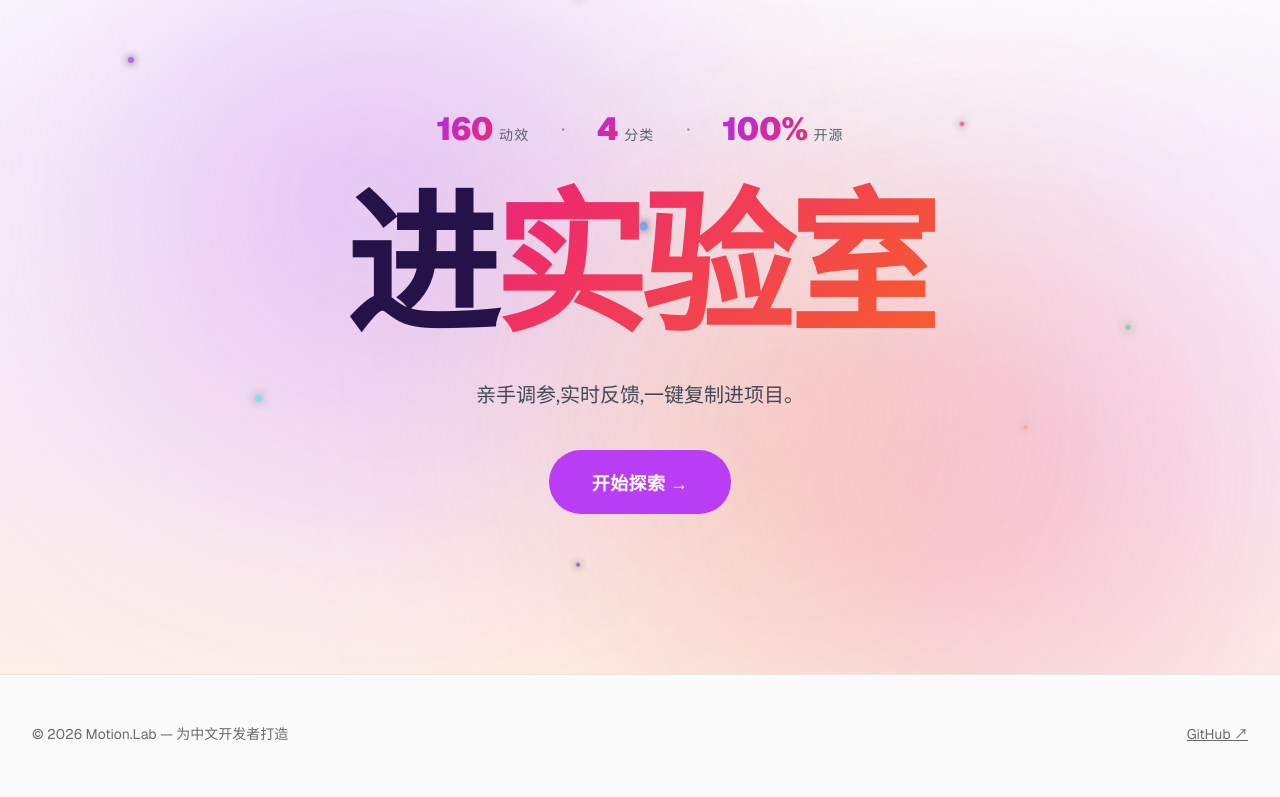
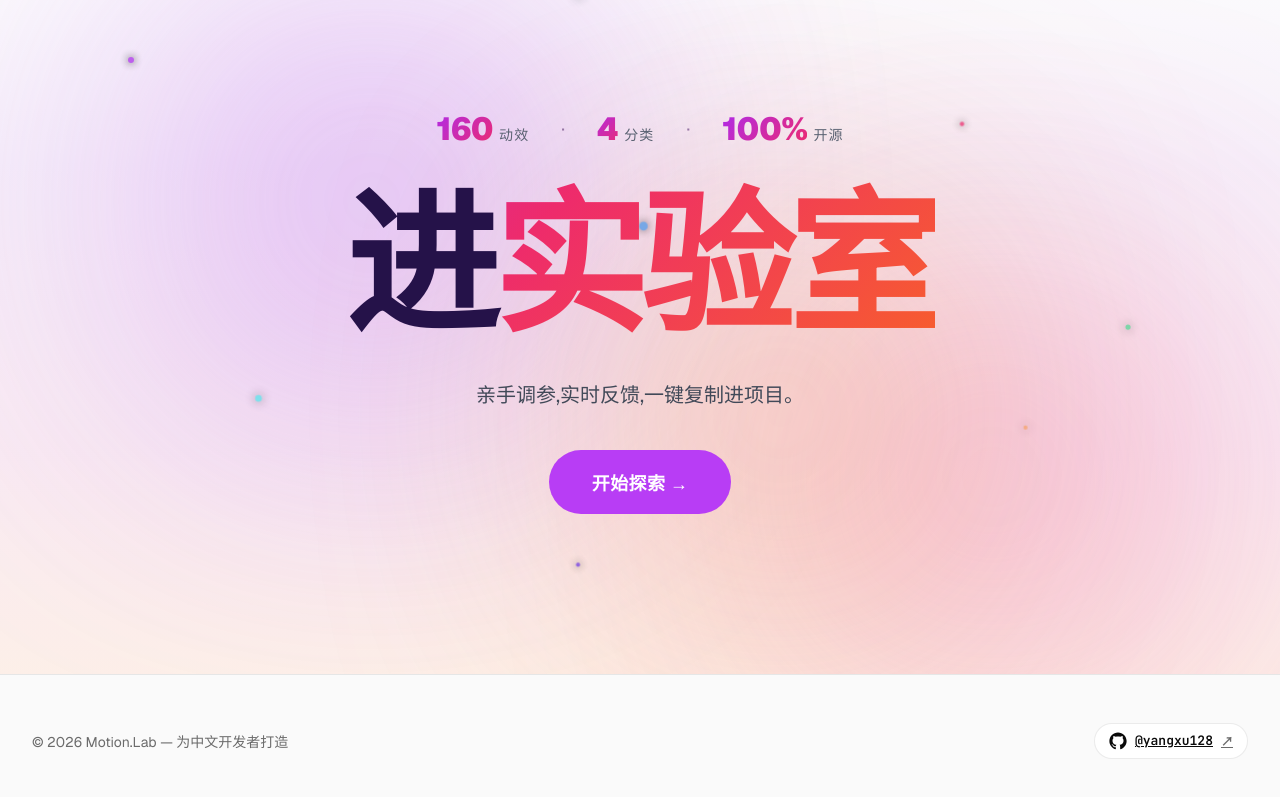
Before and after one commit to yangxu128/Motion.Lab, a Next.js app: page / in a window 1280 px wide. Shown: the part 2381-3178 px from the top of the page. Built offline with nearby package versions, Linux system fonts and the light colour scheme.

Commit message:
feat: add @yangxu128 GitHub link to footer

```diff
--- a/components/site/SiteFooter.module.css
+++ b/components/site/SiteFooter.module.css
@@ -1,3 +1,49 @@
 /* SiteFooter.module.css */
 .footer { padding: 48px 32px; border-top: 1px solid var(--border); display: flex; justify-content: space-between; align-items: center; font-size: 14px; color: var(--muted); flex-wrap: wrap; gap: 16px; }
 .footer a { text-decoration: underline; }
+
+.links { display: inline-flex; align-items: center; gap: 12px; }
+
+.githubLink {
+  display: inline-flex;
+  align-items: center;
+  gap: 8px;
+  padding: 8px 14px;
+  border: 1px solid var(--border);
+  border-radius: 999px;
+  background: var(--card);
+  color: var(--fg);
+  text-decoration: none;
+  font-family: var(--font-mono);
+  font-size: 13px;
+  font-weight: 600;
+  transition: transform 0.2s ease, border-color 0.2s ease, background 0.2s ease, color 0.2s ease, box-shadow 0.2s ease;
+}
+.githubLink:hover {
+  transform: translateY(-2px);
+  border-color: hsl(280 80% 60%);
+  background: hsl(280 80% 97%);
+  color: hsl(280 80% 50%);
+  box-shadow: 0 4px 14px hsl(280 80% 60% / 0.18);
+}
+.githubLink:active { transform: translateY(0); }
+
+.githubIcon {
+  width: 18px;
+  height: 18px;
+  flex-shrink: 0;
+  transition: transform 0.3s ease;
+}
+.githubLink:hover .githubIcon {
+  transform: rotate(-8deg) scale(1.1);
+}
+
+.arrow {
+  font-size: 12px;
+  opacity: 0.6;
+  transition: transform 0.2s ease, opacity 0.2s ease;
+}
+.githubLink:hover .arrow {
+  opacity: 1;
+  transform: translate(2px, -2px);
+}
--- a/components/site/SiteFooter.tsx
+++ b/components/site/SiteFooter.tsx
@@ -4,7 +4,24 @@ export function SiteFooter() {
   return (
     <footer className={styles.footer}>
       <span>© 2026 Motion.Lab — 为中文开发者打造</span>
-      <a href="https://github.com" target="_blank" rel="noopener noreferrer">GitHub ↗</a>
+      <div className={styles.links}>
+        <a
+          href="https://github.com/yangxu128"
+          target="_blank"
+          rel="noopener noreferrer"
+          className={styles.githubLink}
+          aria-label="GitHub @yangxu128"
+        >
+          <svg className={styles.githubIcon} viewBox="0 0 24 24" aria-hidden="true">
+            <path
+              fill="currentColor"
+              d="M12 .5C5.65.5.5 5.65.5 12c0 5.08 3.29 9.39 7.86 10.91.58.1.79-.25.79-.56v-2.16c-3.2.7-3.87-1.36-3.87-1.36-.52-1.32-1.27-1.67-1.27-1.67-1.04-.71.08-.7.08-.7 1.15.08 1.76 1.18 1.76 1.18 1.02 1.75 2.68 1.25 3.34.96.1-.74.4-1.25.72-1.54-2.55-.29-5.23-1.28-5.23-5.69 0-1.26.45-2.29 1.18-3.1-.12-.29-.51-1.46.11-3.05 0 0 .96-.31 3.16 1.18.92-.26 1.9-.39 2.88-.39s1.96.13 2.88.39c2.2-1.49 3.16-1.18 3.16-1.18.62 1.59.23 2.76.11 3.05.73.81 1.18 1.84 1.18 3.1 0 4.42-2.69 5.39-5.25 5.68.41.36.78 1.06.78 2.13v3.16c0 .31.21.67.8.56C20.21 21.38 23.5 17.07 23.5 12 23.5 5.65 18.35.5 12 .5z"
+            />
+          </svg>
+          <span>@yangxu128</span>
+          <span className={styles.arrow} aria-hidden="true">↗</span>
+        </a>
+      </div>
     </footer>
   );
 }
```
